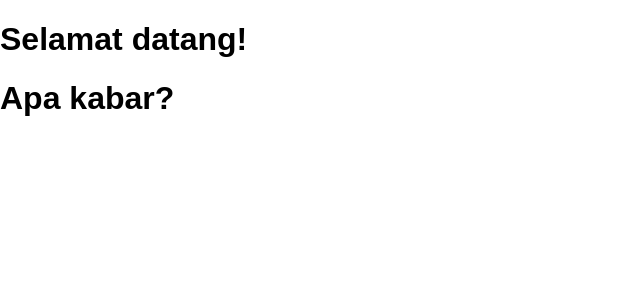
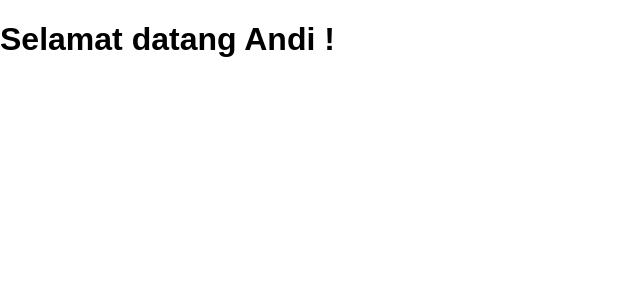
Before and after one commit to herdianajones/reactjs, a React (Create React App) app: page / in a window 1280 px wide. Shown: the top 300 px of the page, without its empty margins (0-640 px from the left). Built offline with nearby package versions, Linux system fonts and the light colour scheme.

Commit message:
lesson 3 added

```diff
--- a/src/App.js
+++ b/src/App.js
@@ -4,11 +4,9 @@ import './App.css';
 
 class App extends Component {
   render() {
+    var nama = 'Andi';
     return (
-      <div>
-        <h1>Selamat datang!</h1>
-        <h1>Apa kabar?</h1>
-      </div>
+      <h1>Selamat datang {nama} !</h1>
     );
   }
 }
```
